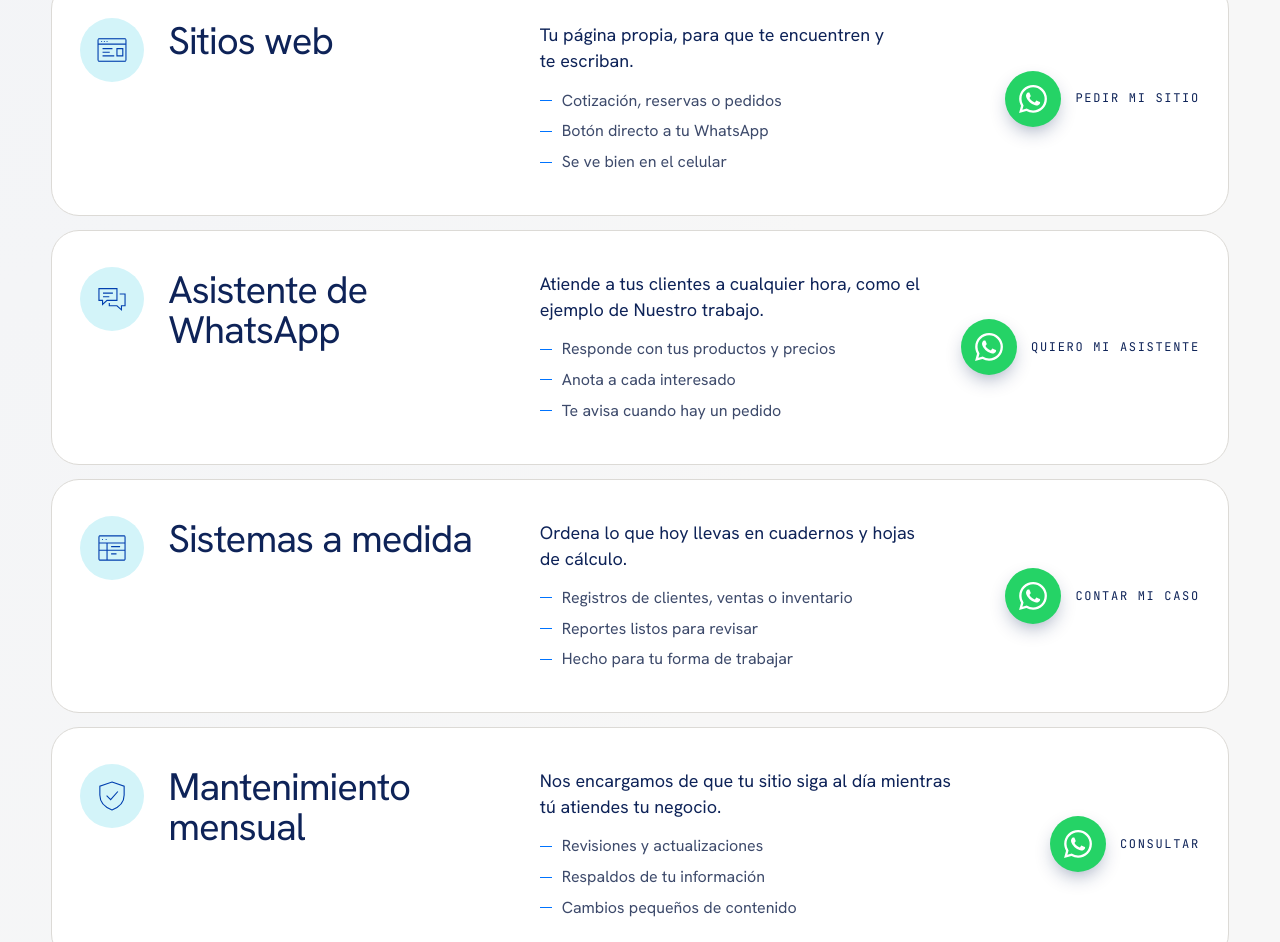
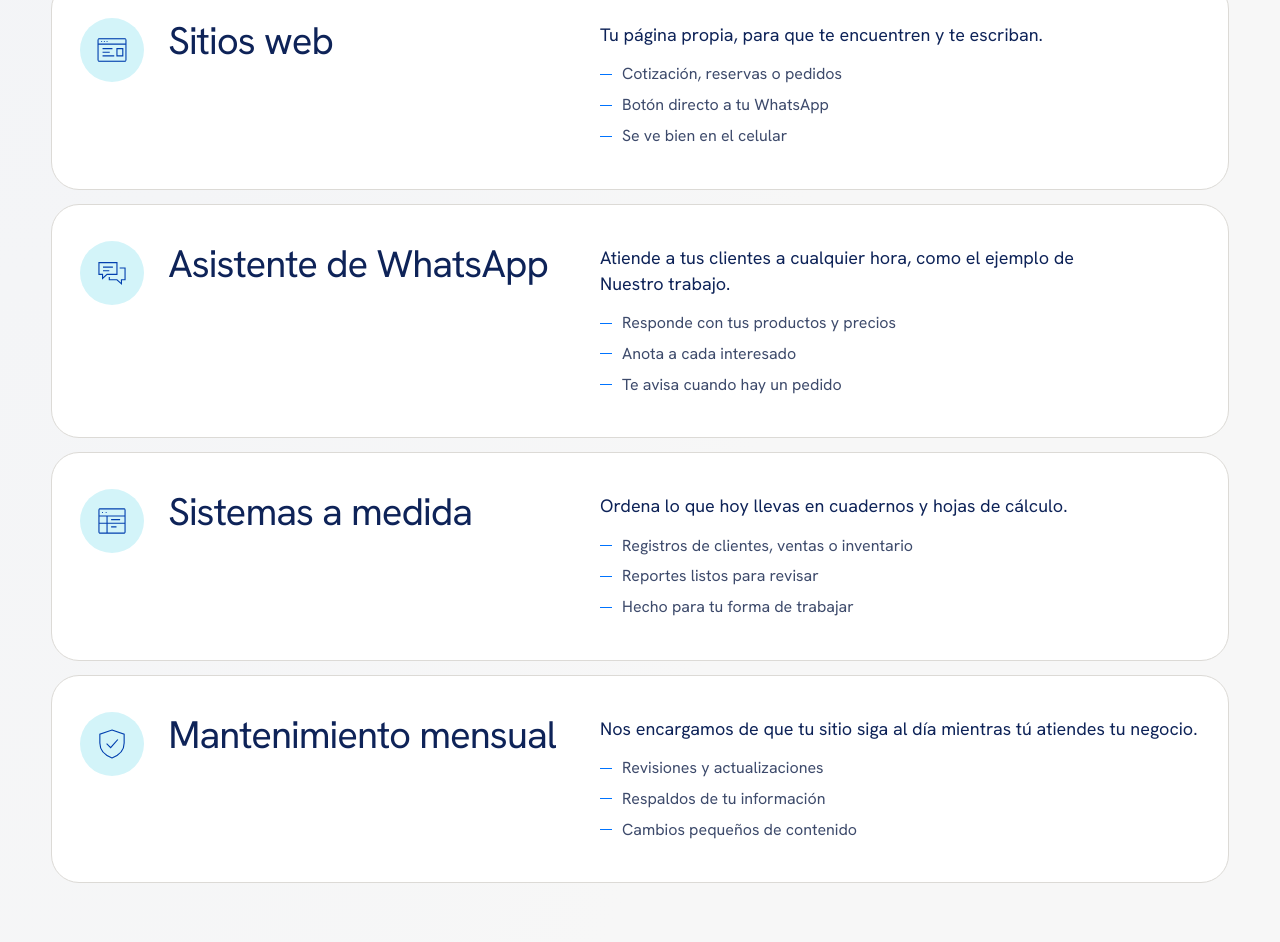
Before and after one commit to Juanpage/hexnex, a plain HTML site: page index.html in a window 1280 px wide. Shown: the part 1036-1978 px from the top of the page. Drawn offline with Linux system fonts and the light colour scheme.

Commit message:
Servicios: quita los botones de WhatsApp de cada fila
Co-Authored-By: Claude Opus 5.5 <noreply@anthropic.com>

```diff
--- a/index.html
+++ b/index.html
@@ -92,7 +92,6 @@
             <p>Tu página propia, para que te encuentren y te escriban.</p>
             <ul class="offer-incl"><li>Cotización, reservas o pedidos</li><li>Botón directo a tu WhatsApp</li><li>Se ve bien en el celular</li></ul>
           </div>
-          <a class="wa-btn offer-cta" href="https://wa.me/593983150933?text=Hola%2C%20me%20interesa%20un%20sitio%20web%20para%20mi%20negocio."><span class="wa-dot"><svg class="ico" aria-hidden="true"><use href="#i-whatsapp"/></svg></span><span class="wa-label">Pedir mi sitio</span></a>
         </li>
         <li class="offer-row">
           <svg class="glyph" aria-hidden="true"><use href="#i-chat"/></svg>
@@ -101,7 +100,6 @@
             <p>Atiende a tus clientes a cualquier hora, como el ejemplo de Nuestro trabajo.</p>
             <ul class="offer-incl"><li>Responde con tus productos y precios</li><li>Anota a cada interesado</li><li>Te avisa cuando hay un pedido</li></ul>
           </div>
-          <a class="wa-btn offer-cta" href="https://wa.me/593983150933?text=Hola%2C%20me%20interesa%20un%20asistente%20de%20WhatsApp%20para%20mi%20negocio."><span class="wa-dot"><svg class="ico" aria-hidden="true"><use href="#i-whatsapp"/></svg></span><span class="wa-label">Quiero mi asistente</span></a>
         </li>
         <li class="offer-row">
           <svg class="glyph" aria-hidden="true"><use href="#i-system"/></svg>
@@ -110,7 +108,6 @@
             <p>Ordena lo que hoy llevas en cuadernos y hojas de cálculo.</p>
             <ul class="offer-incl"><li>Registros de clientes, ventas o inventario</li><li>Reportes listos para revisar</li><li>Hecho para tu forma de trabajar</li></ul>
           </div>
-          <a class="wa-btn offer-cta" href="https://wa.me/593983150933?text=Hola%2C%20me%20interesa%20un%20sistema%20a%20medida%20para%20mi%20negocio."><span class="wa-dot"><svg class="ico" aria-hidden="true"><use href="#i-whatsapp"/></svg></span><span class="wa-label">Contar mi caso</span></a>
         </li>
         <li class="offer-row">
           <svg class="glyph" aria-hidden="true"><use href="#i-care"/></svg>
@@ -119,7 +116,6 @@
             <p>Nos encargamos de que tu sitio siga al día mientras tú atiendes tu negocio.</p>
             <ul class="offer-incl"><li>Revisiones y actualizaciones</li><li>Respaldos de tu información</li><li>Cambios pequeños de contenido</li></ul>
           </div>
-          <a class="wa-btn offer-cta" href="https://wa.me/593983150933?text=Hola%2C%20me%20interesa%20el%20mantenimiento%20mensual%20de%20mi%20sitio."><span class="wa-dot"><svg class="ico" aria-hidden="true"><use href="#i-whatsapp"/></svg></span><span class="wa-label">Consultar</span></a>
         </li>
       </ul>
     </section>
--- a/styles.css
+++ b/styles.css
@@ -216,7 +216,7 @@ h1 {
 .offer-list { list-style: none; margin: 0; padding: 0; border-top: 1px solid var(--ink); }
 .offer-row {
   position: relative; isolation: isolate;
-  display: grid; grid-template-columns: 56px minmax(0, 4fr) minmax(0, 5fr) minmax(0, 2.4fr);
+  display: grid; grid-template-columns: 56px minmax(0, 4fr) minmax(0, 6fr);
   column-gap: 32px; align-items: start;
   padding: 40px 28px; border-bottom: 1px solid var(--hair);
 }
```
